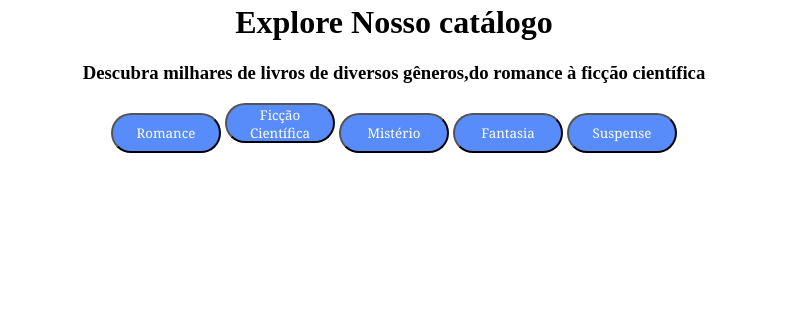
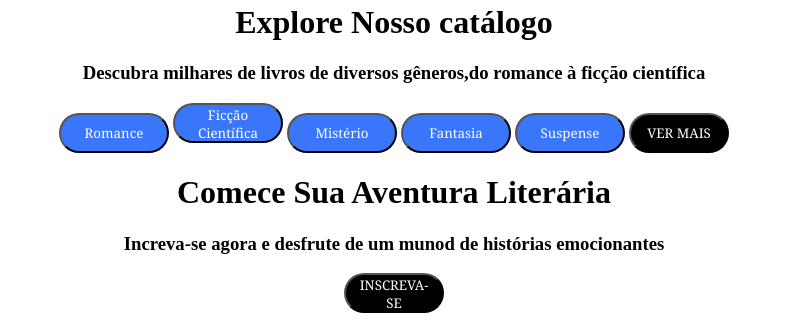
Before and after one commit to jaohenriqq/1-bimestre-programacao-web-0-projetos-projeto2-bookshelf, a plain HTML site: page index.html in a window 1280 px wide. Shown: the part 704-1025 px from the top of the page, without its empty margins (246-1034 px from the left). Before the commit the page ends 865 px from the top, so only its background shows below. Drawn offline with Linux system fonts and the light colour scheme.

Commit message:
Add files via upload

```diff
--- a/index.html
+++ b/index.html
@@ -37,7 +37,16 @@
             <button class="botoes-azul">Mistério</button>
             <button class="botoes-azul">Fantasia</button>
             <button class="botoes-azul">Suspense</button>
-
-
+            <button class="botao">VER MAIS</button>
         </div>
     </div>
+    <div class="final">
+        <h1>Comece Sua Aventura Literária</h1>
+        <h3>Increva-se agora e desfrute de um munod de histórias emocionantes</h3>
+        <button class="botao">INSCREVA-SE</button>
+
+    </div>
+
+</body>
+
+</html>
--- a/style.css
+++ b/style.css
@@ -24,8 +24,11 @@
 .botoes-azul{
     border-radius: 100px;
     color: rgb(255, 255, 255);
-    background-color: rgb(89, 140, 251);
+    background-color: rgb(57, 118, 250);
     height: 40px;
     width: 110px;
     font-family:Cambria, Cochin, Georgia, Times, 'Times New Roman', serif;
 }
+.final{
+    text-align: center;
+}
```
Also changed, not shown: src/img/ex-img.png (added).
